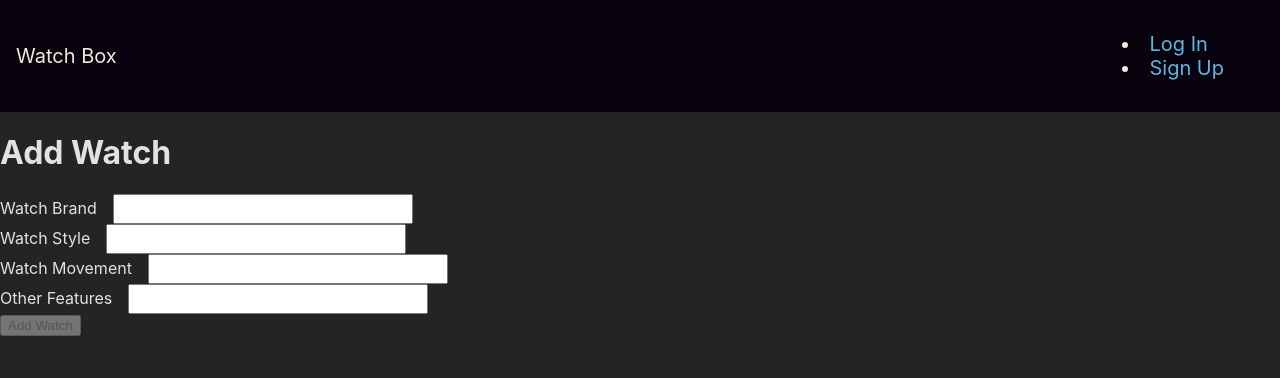
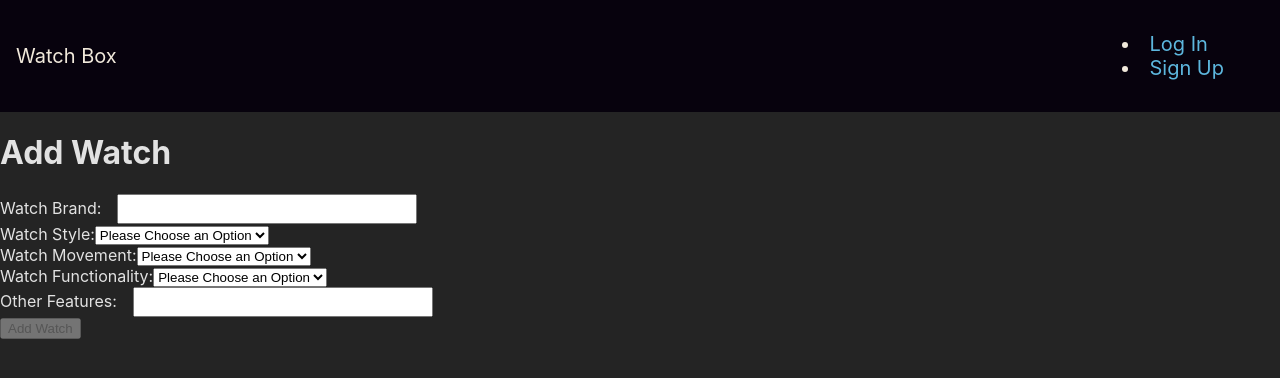
Before and after one commit to KevRdz/watch-collection, a React (Vite) app: page /add in a window 1280 px wide. Shown: the top 378 px of the page. Built offline with nearby package versions, Linux system fonts and the light colour scheme; no server answers.

Commit message:
implement select and option input for style, movement, and functionality as there is a set number of options for each

```diff
--- a/src/pages/AddWatch/AddWatch.jsx
+++ b/src/pages/AddWatch/AddWatch.jsx
@@ -6,6 +6,7 @@ function AddWatch(props) {
     brand: "",
     style: "",
     movement: "",
+    functionality: "",
     features: "",
   })
 
@@ -33,7 +34,7 @@ function AddWatch(props) {
       <form autoComplete="off" ref={formElement} onSubmit={handleSubmit}>
         <div className="form-group mb-3">
           <label htmlFor="brand-name" className="form-label">
-            Watch Brand
+            Watch Brand:
           </label>
           <input
             type="text"
@@ -47,35 +48,74 @@ function AddWatch(props) {
         </div>
         <div className="form-group mb-3">
           <label htmlFor="style-input" className="form-label">
-            Watch Style
+            Watch Style:
           </label>
-          <input
-            type="text"
+          <select
             className="form-control"
+            name="style"
             id="style-input"
-            name="style"
             value={formData.style}
             onChange={handleChange}
             required
-          />
+          >
+            <option value="">Please Choose an Option</option>
+            <option value="Dress">Dress</option>
+            <option value="Diver">Diver</option>
+            <option value="Sport">Sport</option>
+            <option value="Field">Field</option>
+            <option value="Smart">Smart</option>
+            <option value="Aviator">Aviator</option>
+            <option value="Military">Military</option>
+            <option value="Luxury">Luxury</option>
+            <option value="Racing">Racing</option>
+            <option value="Fashion">Fashion</option>
+            <option value="Fitness">Fitness</option>
+            <option value="Pocket">Pocket</option>
+            <option value="Nurse">Nurse</option>
+            <option value="Wood">Wood</option>
+          </select>
         </div>
         <div className="form-group mb-3">
           <label htmlFor="movement-input" className="form-label">
-            Watch Movement
+            Watch Movement:
           </label>
-          <input
-            type="text"
+          <select
             className="form-control"
+            name="movement"
             id="movement-input"
-            name="movement"
             value={formData.movement}
             onChange={handleChange}
             required
-          />
+          >
+            <option value="">Please Choose an Option</option>
+            <option value="Mechanical">Mechanical</option>
+            <option value="Automatic">Automatic</option>
+            <option value="Quartz">Quartz</option>
+            <option value="Solar">Solar</option>
+          </select>
+        </div>
+        <div className="form-group mb-3">
+          <label htmlFor="functionality-input" className="form-label">
+            Watch Functionality:
+          </label>
+          <select
+            className="form-control"
+            name="functionality"
+            id="functionality-input"
+            value={formData.functionality}
+            onChange={handleChange}
+            required
+          >
+            <option value="">Please Choose an Option</option>
+            <option value="Analogue">Analogue</option>
+            <option value="Digital">Digital</option>
+            <option value="Chronograph">Chronograph</option>
+            <option value="Hybrid">Hybrid</option>
+          </select>
         </div>
         <div className="form-group mb-3">
           <label htmlFor="feature-input" className="form-label">
-            Other Features
+            Other Features:
           </label>
           <input
             type="text"
```
